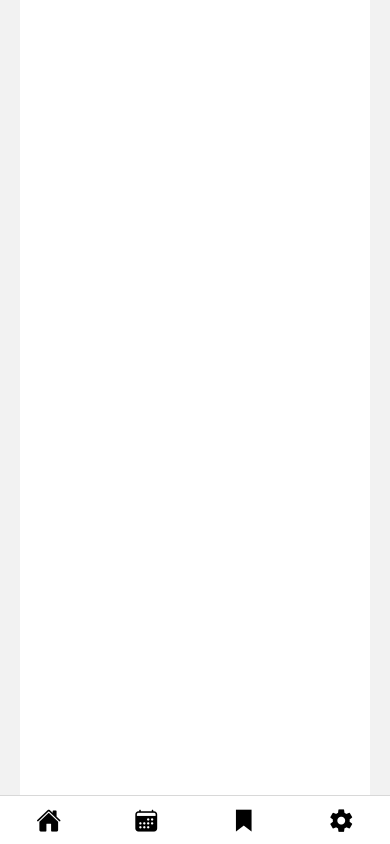
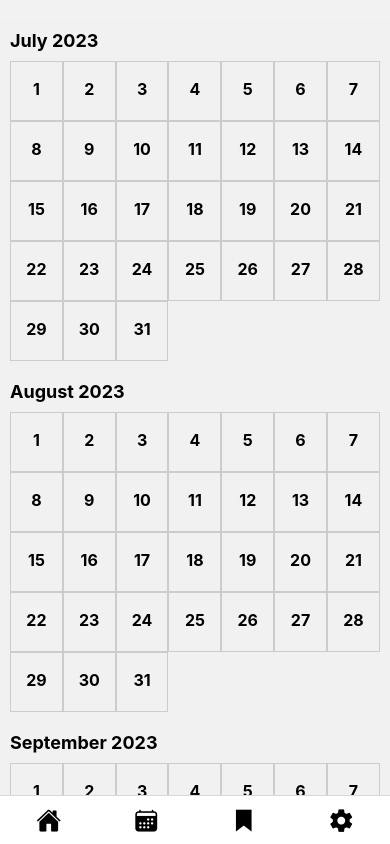
Before and after one commit to Fritzcho/campusCalendar, a React Native app: screen /schema in a window 390 px wide. Built offline with nearby package versions, Linux system fonts and the light colour scheme.

Commit message:
Added design to schedule

```diff
--- a/src/views/schema.jsx
+++ b/src/views/schema.jsx
@@ -1,44 +1,138 @@
-import { View, Text, StyleSheet, SafeAreaView, ScrollView, StatusBar } from "react-native";
-import getschedule from "../utils/getschedule"
-import { useState, useEffect,  } from "react";
-var i = 0;
-var iPlus = 1
-var laddat = false
-var scheduleEvents = []
+import React, { useEffect, useState } from 'react';
+import { View, Text, StyleSheet, ScrollView } from 'react-native';
 
-const Schema = ({}) => {
+const Schema = () => {
+  const scheduleEvents = [];
+  let i = 0;
+  let iPlus = 1;
+  for (i = 0; i < sessionStorage.length; i++) {
+    scheduleEvents[i] = sessionStorage.getItem("Date" + iPlus);
+    iPlus++;
+  }
 
-    for (i = 0; i < sessionStorage.length; i++){
-        scheduleEvents[i] = sessionStorage.getItem("Date" + iPlus)
-        iPlus++
+  // Extract the day and month from the date string
+  const getDay = (date) => parseInt(date.substr(6, 2));
+  const getMonth = (date) => parseInt(date.substr(4, 2));
+
+  // Create an object to store events for each day
+  const eventsByDay = {};
+
+  // Group events by day
+  scheduleEvents.forEach((event) => {
+    const date = event.substr(0, 8);
+    const eventType = event.substring(event.indexOf(' ') + 1);
+
+    const day = getDay(date);
+    const month = getMonth(date);
+
+    if (!eventsByDay[month]) {
+      eventsByDay[month] = {};
     }
 
-    return (
-        <SafeAreaView style={styles.container}>
-            <ScrollView style={styles.scrollView}>
-                <ol>
-                    {scheduleEvents.map(scheduleEvents=> (
-                            <li key={scheduleEvents}>{scheduleEvents}</li>
-                    ))}
-                </ol>
-            </ScrollView>
-        </SafeAreaView>
-    )
-}
+    if (!eventsByDay[month][day]) {
+      eventsByDay[month][day] = [];
+    }
+
+    eventsByDay[month][day].push(eventType);
+  });
+
+  // Get the number of days in a month
+  const getDaysInMonth = (month, year) => new Date(year, month, 0).getDate();
+
+  // Get the name of the month
+  const getMonthName = (month) => {
+    const monthNames = [
+      'January', 'February', 'March', 'April', 'May', 'June',
+      'July', 'August', 'September', 'October', 'November', 'December'
+    ];
+    return monthNames[month - 1];
+  };
+
+  // Get the current month and year
+  const currentDate = new Date();
+  const currentMonth = currentDate.getMonth() + 1;
+  const currentYear = currentDate.getFullYear();
+
+  // Create an array of months starting from the current month
+  const months = Array.from(Array(12), (_, index) => (currentMonth + index) % 12 + 1);
+
+  // Render the calendar
+  return (
+    <ScrollView contentContainerStyle={styles.scrollContainer}>
+      <View style={styles.calendarContainer}>
+        {months.map((month, index) => {
+          const year = currentYear + Math.floor((currentMonth + index - 1) / 12);
+          const daysInMonth = getDaysInMonth(month, year);
+
+          return (
+            <View key={month} style={styles.monthContainer}>
+              <Text style={styles.monthText}>{getMonthName(month)} {year}</Text>
+              <View style={styles.calendarRow}>
+                {Array.from(Array(daysInMonth), (_, index) => index + 1).map((day) => {
+                  const events = eventsByDay[month] && eventsByDay[month][day];
+
+                  return (
+                    <View key={day} style={styles.calendarCell}>
+                      <Text style={styles.dayText}>{day}</Text>
+                      {events && (
+                        <View style={styles.eventContainer}>
+                          {events.map((eventType, index) => (
+                            <Text key={index} style={styles.eventText}>{eventType}</Text>
+                          ))}
+                        </View>
+                      )}
+                    </View>
+                  );
+                })}
+              </View>
+            </View>
+          );
+        })}
+      </View>
+    </ScrollView>
+  );
+};
 
 const styles = StyleSheet.create({
-    container: {
-      flex: 1,
-      paddingTop: StatusBar.currentHeight,
-    },
-    scrollView: {
-      backgroundColor: 'white',
-      marginHorizontal: 20,
-    },
-    text: {
-      fontSize: 42,
-    },
-  });
+  scrollContainer: {
+    flexGrow: 1,
+  },
+  calendarContainer: {
+    marginTop: 20,
+    padding: 10,
+    backgroundColor: '#f1f1f1',
+  },
+  monthContainer: {
+    marginBottom: 20,
+  },
+  monthText: {
+    fontSize: 18,
+    fontWeight: 'bold',
+    marginBottom: 10,
+  },
+  calendarRow: {
+    flexDirection: 'row',
+    flexWrap: 'wrap',
+  },
+  calendarCell: {
+    width: '14.28%',
+    height: 60,
+    justifyContent: 'center',
+    alignItems: 'center',
+    borderWidth: 1,
+    borderColor: '#ccc',
+  },
+  dayText: {
+    fontSize: 16,
+    fontWeight: 'bold',
+    marginBottom: 5,
+  },
+  eventContainer: {
+    marginTop: 5,
+  },
+  eventText: {
+    fontSize: 12,
+  },
+});
 
-
-export default Schema
+export default Schema;
```
